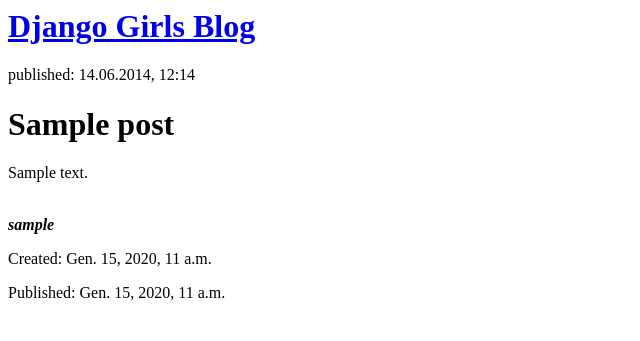
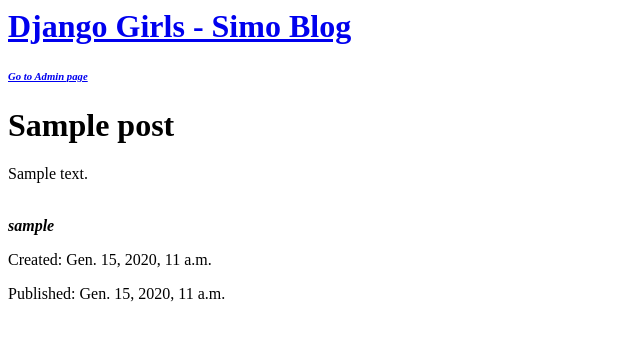
Before and after one commit to moncina84/daludblog, a Django app: template blog/templates/blog/post_list.html in a window 1280 px wide. Shown: the top 341 px of the page, without its empty margins (0-640 px from the left). Run offline with Django 3.2, Linux system fonts and the light colour scheme; the template is opened without the code that fills it: values that come from a table or form of the project are taken from there, others are empty; tables that the repository leaves empty hold one stand-in row (values such as "Sample post").

Commit message:
Aggiunto link pagina admin

```diff
--- a/blog/templates/blog/post_list.html
+++ b/blog/templates/blog/post_list.html
@@ -5,8 +5,8 @@
     <body>
 
     <div>
-        <h1><a href="/">Django Girls Blog</a></h1>
-        <p>published: 14.06.2014, 12:14</p>
+        <h1><a href="/">Django Girls - Simo Blog</a></h1>
+        <h6><a href="/admin"><i>Go to Admin page</i></a></h6>
     </div>
 
     {% for post in posts%}
```
